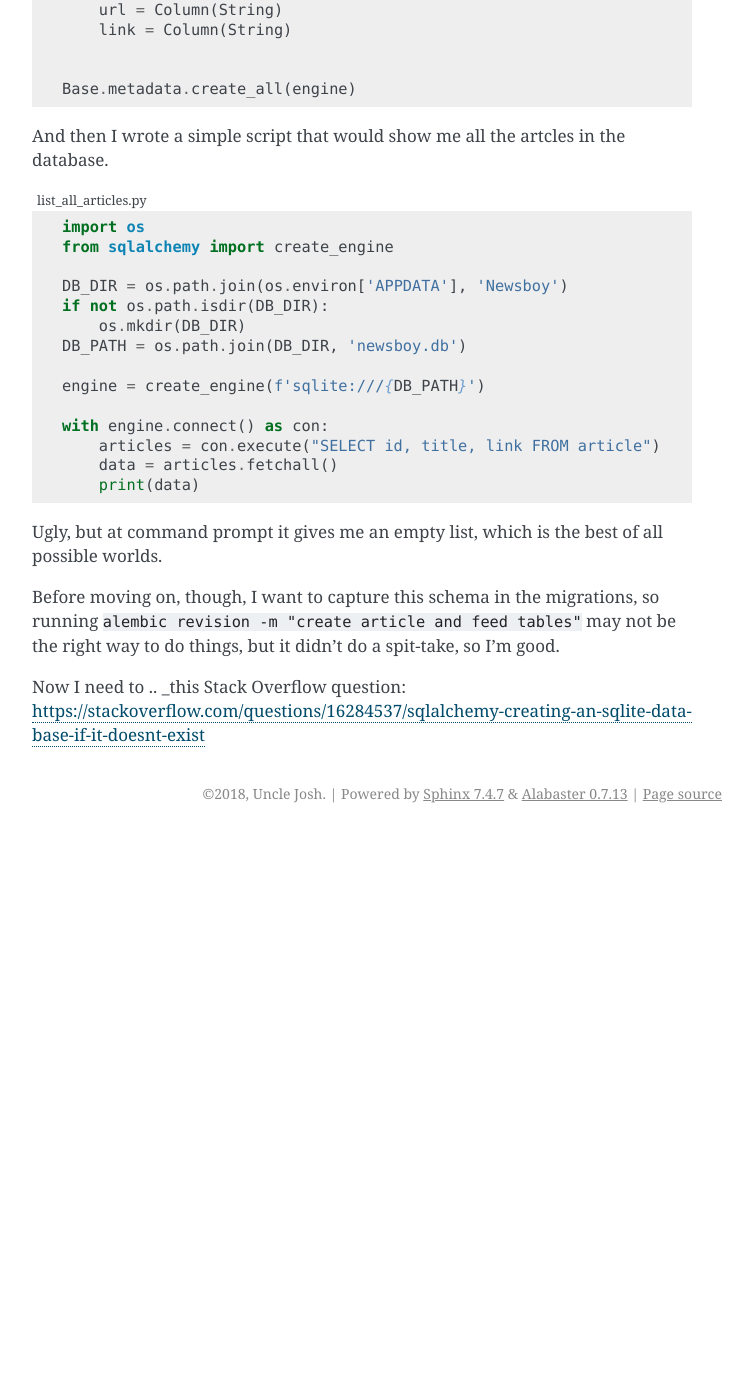
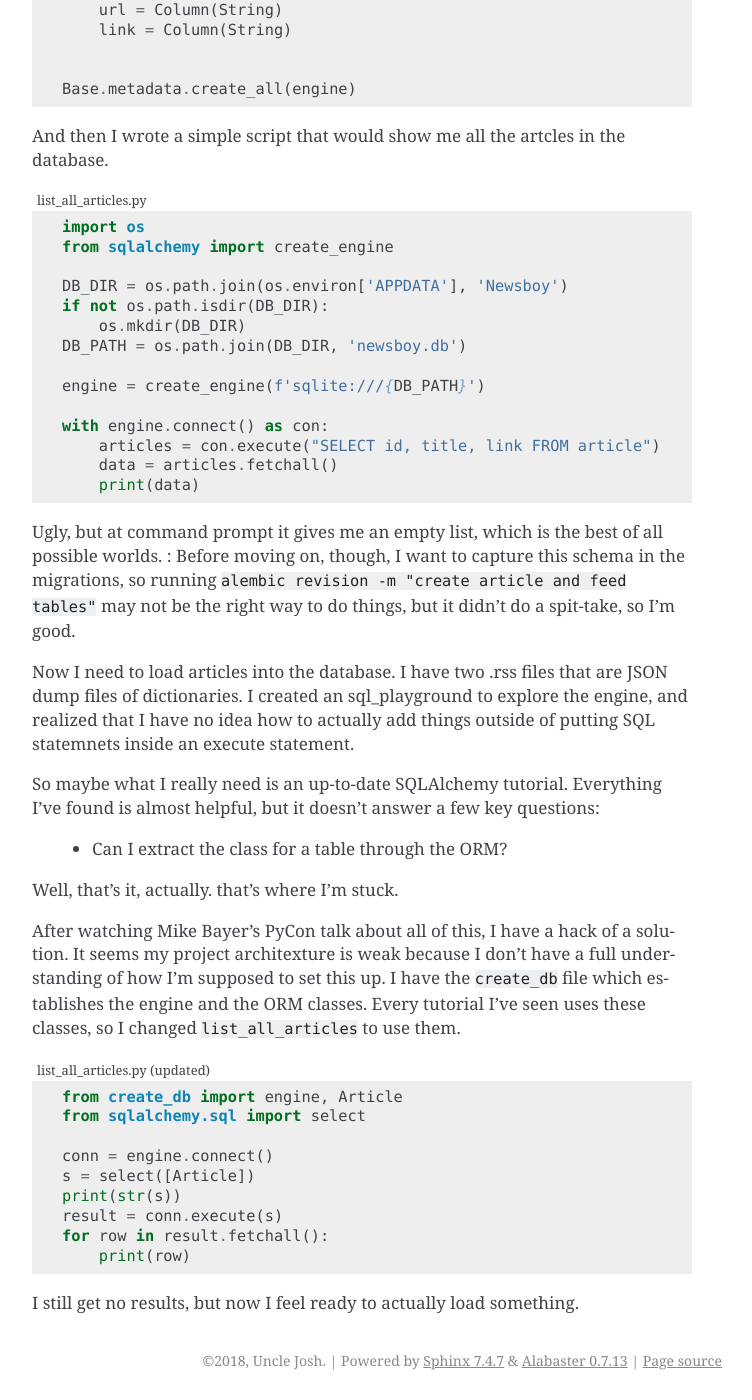
Before and after one commit to JoshuaEnglish/newsboy, a Sphinx documentation site: the page built from docs/developerdiary.txt, in a window 1280 px wide and 1400 px high, scrolled down 5354 px. Shown: the whole window, without its empty margins (388-1140 px from the left). Built offline with Sphinx 7.4.7, drawn with Linux system fonts in a browser that asks for light colours; before the commit the page ends 6187 px from its top, so only the background shows below that; some of the changed text lies outside the part shown.

```diff
--- a/create_db.py
+++ b/create_db.py
@@ -14,7 +14,7 @@ if not os.path.isdir(DB_DIR):
     os.mkdir(DB_DIR)
 DB_PATH = os.path.join(DB_DIR, 'newsboy.db')
 
-engine = create_engine(f'sqlite:///{DB_PATH}', echo=True)
+engine = create_engine(f'sqlite:///{DB_PATH}', echo=False)
 Base = declarative_base()
 
 
--- a/docs/developerdiary.txt
+++ b/docs/developerdiary.txt
@@ -292,10 +292,43 @@ database.
 
 Ugly, but at command prompt it gives me an empty list, which is the best of all
 possible worlds.
-
+:
 Before moving on, though, I want to capture this schema in the migrations,
 so running ``alembic revision -m "create article and feed tables"`` may not be
 the right way to do things, but it didn't do a spit-take, so I'm good.
 
-Now I need to
+Now I need to load articles into the database. I have two .rss files that are
+JSON dump files of dictionaries. I created an sql_playground to explore the
+engine, and realized that I have no idea how to actually add things outside
+of putting SQL statemnets inside an  execute statement.
+
+So maybe what I really need is an up-to-date SQLAlchemy tutorial. Everything
+I've found is almost helpful, but it doesn't answer a few key questions:
+
+    * Can I extract the class for a table through the ORM?
+
+Well, that's it, actually. that's where I'm stuck.
+
+After watching Mike Bayer's PyCon talk about all of this, I have a hack of a
+solution. It seems my project architexture is weak because I don't have a
+full understanding of how I'm supposed to set this up. I have the ``create_db``
+file which establishes the engine and the ORM classes. Every tutorial I've seen
+uses these classes, so I changed ``list_all_articles`` to use them.
+
+.. code-block:: python
+    :caption: list_all_articles.py (updated)
+
+    from create_db import engine, Article
+    from sqlalchemy.sql import select
+
+    conn = engine.connect()
+    s = select([Article])
+    print(str(s))
+    result = conn.execute(s)
+    for row in result.fetchall():
+        print(row)
+
+I still get no results, but now I feel ready to actually load something.
+
+
 .. _this Stack Overflow question: https://stackoverflow.com/questions/16284537/sqlalchemy-creating-an-sqlite-database-if-it-doesnt-exist
--- /dev/null
+++ b/sql_playground.py
@@ -0,0 +1,6 @@
+import code
+
+from create_db import engine, Article, Subscription
+
+code.interact('SQL Playground', local={'e': engine, 'Article': Article,
+                                       'Subscription': Subscription})
```
Also changed, not shown: list_all_articles.py (+8 -12 lines).
